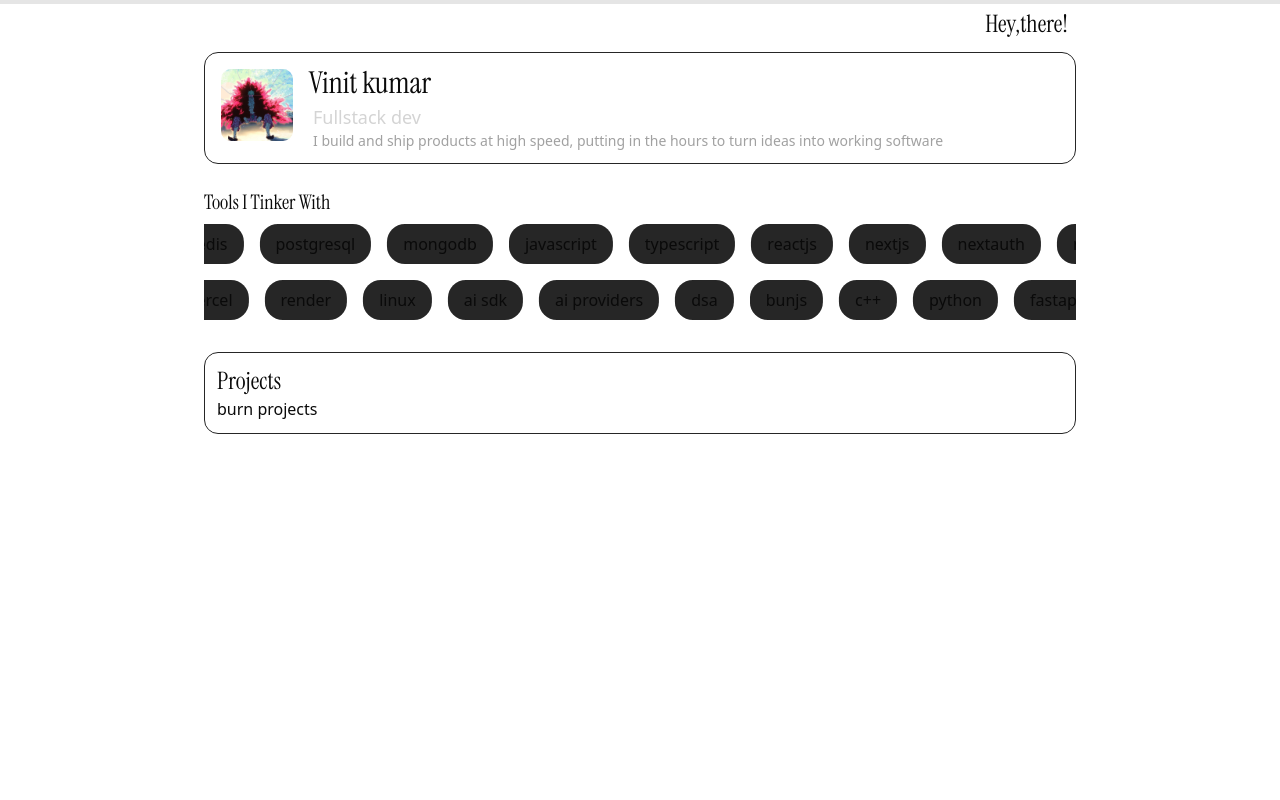
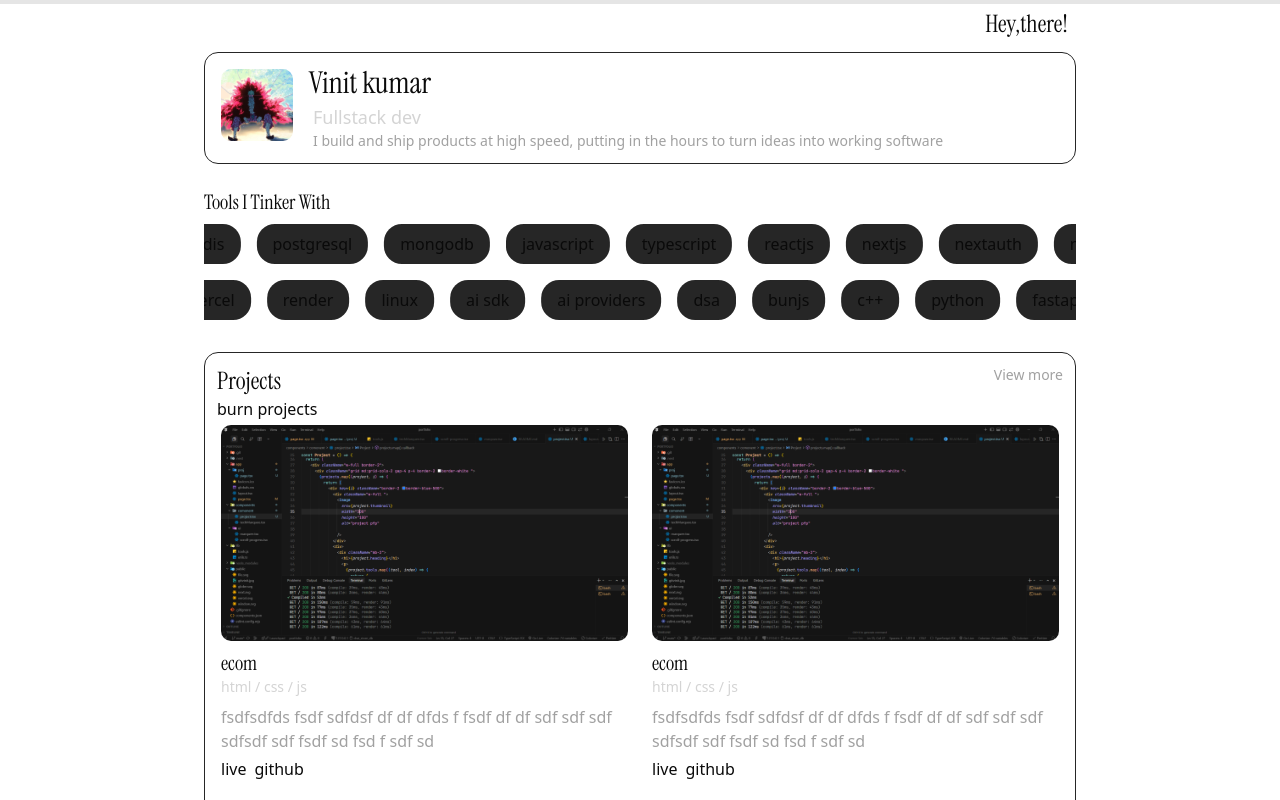
Before and after one commit to Vinitkumar96/pf, a Next.js app: page / in a window 1280 px wide. Shown: the top 800 px of the page. Built offline with nearby package versions, Linux system fonts and the light colour scheme.

Commit message:
project skeleton

```diff
--- a/app/page.tsx
+++ b/app/page.tsx
@@ -1,9 +1,11 @@
 import Image from "next/image";
 import TechMarquee from "@/components/comonent/techMarquee";
+import Link from "next/link";
+import Project from "@/components/comonent/project";
 
 const page = () => {
   return (
-    <div className="max-w-4xl px-3 w-full  mx-auto h-screen ">
+    <div className="max-w-4xl px-3 w-full  mx-auto min-h-screen">
       <div className="flex justify-end text-2xl font-mono mr-2 mt-2  instrument-serif ">
         Hey,there!
       </div>
@@ -24,7 +26,7 @@ const page = () => {
             <h1 className="text-3xl font-semibold m-0 p-0 instrument-serif mb-0.5 ">
               Vinit kumar
             </h1>
-            <p className="text-lg text-neutral-300 pl-1 ">Fullstack dev</p>
+            <p className="text-lg text-neutral-300 md:pl-1 ">Fullstack dev</p>
             {/* <ul className="flex gap-2 text-sm flex-wrap ">
               <li>Ts</li>
               <li>Next</li>
@@ -35,7 +37,7 @@ const page = () => {
               <li>supabase</li>
               <li>prisma</li>
             </ul> */}
-            <p className="text-sm text-neutral-400 pl-1">
+            <p className="text-sm text-neutral-400 md:pl-1">
               I build and ship products at high speed, putting in the hours to
               turn ideas into working software
             </p>
@@ -51,8 +53,13 @@ const page = () => {
 
       {/* projects section */}
       <div className="border border-neutral-800 inset-shadow-xs inset-shadow-white/30 p-3  rounded-xl">
-        <h1 className="text-2xl font-bold instrument-serif">Projects</h1>
+        <div className="flex justify-between">
+            <h1 className="text-2xl font-bold instrument-serif">Projects</h1>
+            <Link href={"/proj"}>
+            <p className="text-sm cursor-pointer text-neutral-400 hover:text-neutral-300 transition-all ">View more </p></Link>
+        </div>
           burn projects
+          <Project/>
       </div>
 
     </div>
--- /dev/null
+++ b/app/proj/page.tsx
@@ -0,0 +1,19 @@
+import Project from "@/components/comonent/project";
+import Link from "next/link";
+import React from "react";
+
+const Projects = () => {
+  return (
+    <div className="max-w-4xl px-3 w-full  mx-auto min-h-screen border">
+      <div className=" mt-3 mb-4  cursor-pointer text-neutral-400 hover:text-neutral-300 transition-all">
+        <Link href="/" >
+          back
+        </Link>
+      </div>
+      <Project/>
+      Projects section empty rn
+    </div>
+  );
+};
+
+export default Projects;
--- /dev/null
+++ b/components/comonent/project.tsx
@@ -0,0 +1,91 @@
+import React from "react";
+import Image from "next/image";
+
+const projects = [
+  {
+    thumbnail: "/p.png",
+    heading: "ecom",
+    tools: ["html", "css", "js"],
+    about:
+      "fsdfsdfds fsdf sdfdsf df df dfds f fsdf df df sdf sdf sdf sdfsdf sdf fsdf sd fsd f sdf sd",
+    live: "live",
+    github: "github",
+  },
+  {
+    thumbnail: "/p.png",
+    heading: "ecom",
+    tools: ["html", "css", "js"],
+    about:
+      "fsdfsdfds fsdf sdfdsf df df dfds f fsdf df df sdf sdf sdf sdfsdf sdf fsdf sd fsd f sdf sd",
+      live: "live",
+      github: "github",
+  },
+  {
+    thumbnail: "/p.png",
+    heading: "ecom",
+    tools: ["html", "css", "js"],
+    about:
+      "fsdfsdfds fsdf sdfdsf df df dfds f fsdf df df sdf sdf sdf sdfsdf sdf fsdf sd fsd f sdf sd",
+      live: "live",
+      github: "github",
+  },
+  {
+    thumbnail: "/p.png",
+    heading: "ecom",
+    tools: ["html", "css", "js"],
+    about:
+      "fsdfsdfds fsdf sdfdsf df df dfds f fsdf df df sdf sdf sdf sdfsdf sdf fsdf sd fsd f sdf sd",
+      live: "live",
+      github: "github",
+  }
+];
+
+const Project = () => {
+  return (
+    <div className="w-full ">
+
+      <div className="grid md:grid-cols-2 gap-6 p-1  ">
+        {projects.map((project, i) => {
+          return (
+            <div key={i} className=" rounded-lg  w-full">
+              <div className="w-full ">
+                <Image
+                  src={project.thumbnail}
+                  width="300"
+                  height="100"
+                  alt="project pfp"
+                  className="w-full rounded-lg"
+                />
+              </div>
+              <div>
+                <div className="my-2">
+                  <h1 className="text-xl instrument-serif">{project.heading}</h1>
+                  <p className="text-sm text-neutral-300">
+                    {project.tools.map((tool, index) => {
+                      return (
+                        <span key={index}>
+                          {index !== project.tools.length - 1
+                            ? tool + " / "
+                            : tool}
+                        </span>
+                      );
+                    })}
+                  </p>
+                </div>
+                <div className="mb-1">
+                  <p className="mb-1 text-neutral-400">{project.about}</p>
+                  <div className="flex gap-2">
+                    <span className="text-md">{project.live}</span>
+                    <span className="text-md">{project.github}</span>
+                  </div>
+                </div>
+              </div>
+            </div>
+          );
+        })}
+      </div>
+    </div>
+  );
+};
+
+export default Project;
```
Also changed, not shown: public/p.png (added).
